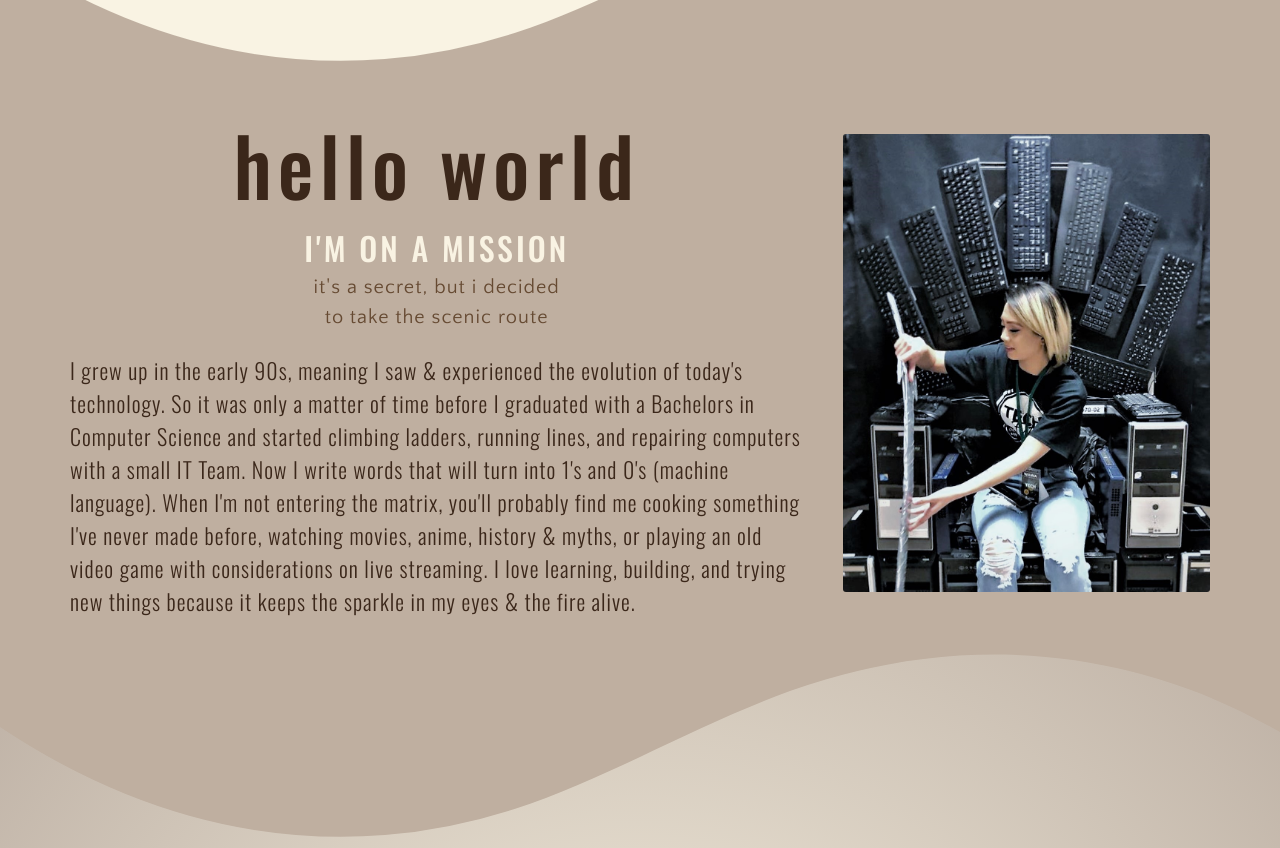
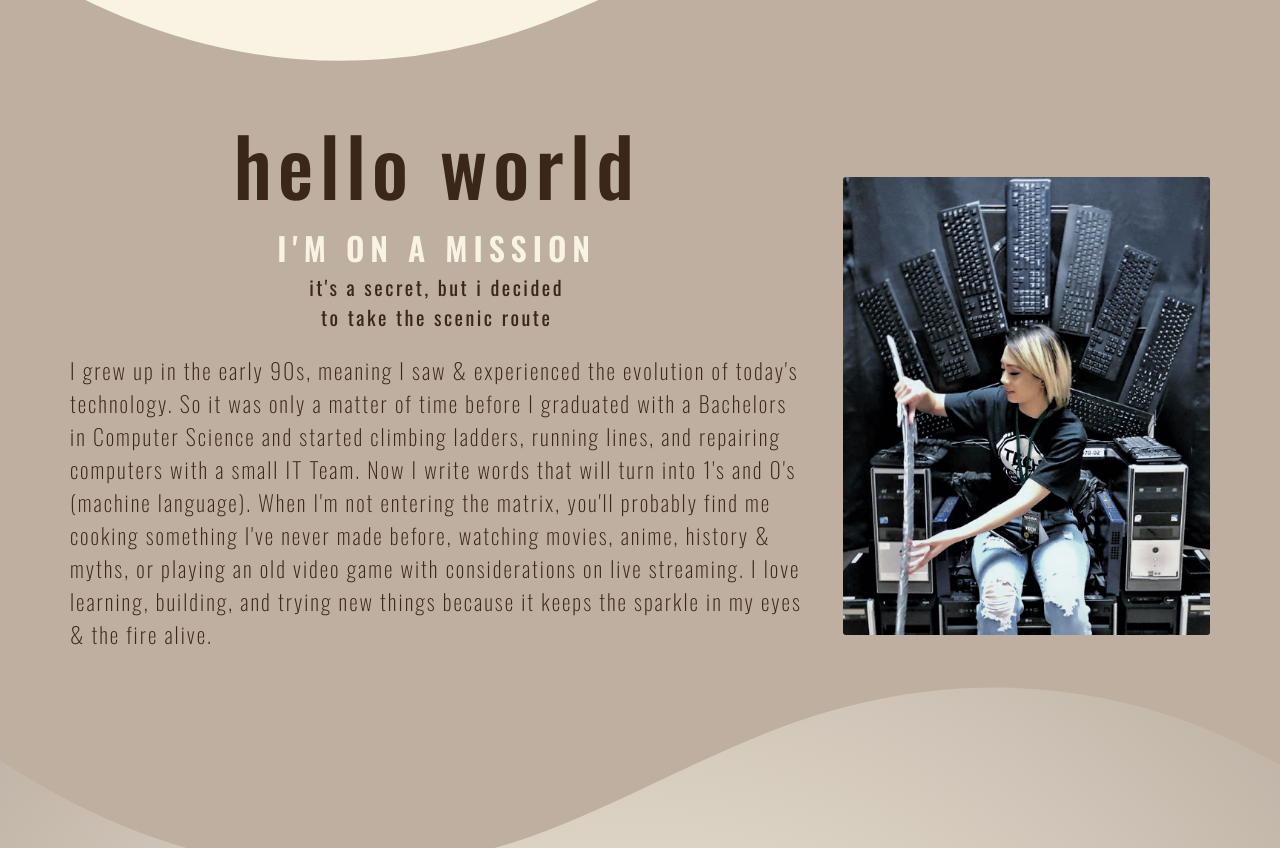
Before and after one commit to Teewawa/portfolio-react, a React (Create React App) app: page / in a window 1280 px wide. Shown: the part 600-1448 px from the top of the page. Built offline with nearby package versions, Linux system fonts and the light colour scheme; a web font is replaced by a local one.

Commit message:
Adjusted font weight, letter spacing, color

```diff
--- a/src/css/About.css
+++ b/src/css/About.css
@@ -45,7 +45,7 @@
   width: 400px;
   max-width: 100%;
   border-radius: 3px;
-  margin-top: 30px;
+  margin-top: 20%;
 }
 
 .About h4 {
@@ -64,18 +64,20 @@
   font-family: "Oswald", sans-serif;
   font-size: 32px;
   padding: 0;
-  font-weight: 500;
-  letter-spacing: 3px;
+  font-weight: 600;
+  letter-spacing: 6px;
   line-height: 1.5;
   margin: 0;
 }
 .About h6 {
   color: rgb(249, 243, 227);
   color: rgb(102, 74, 50);
+  color: rgb(59, 39, 26);
   font-family: "Quattrocento Sans", sans-serif;
+  font-family: "Oswald", sans-serif;
   font-size: 20px;
   font-weight: 400;
-  letter-spacing: 1px;
+  letter-spacing: 2.5px;
   line-height: 1.5;
   margin: 0;
   text-transform: lowercase;
@@ -83,9 +85,9 @@
 
 .About p {
   font-family: "Oswald", sans-serif;
-  font-weight: 300;
+  font-weight: 100;
   line-height: 1.5;
-  letter-spacing: 1px;
+  letter-spacing: 2px;
   font-size: 22px;
   color: rgb(38, 25, 17);
   color: rgb(59, 39, 26);
```
